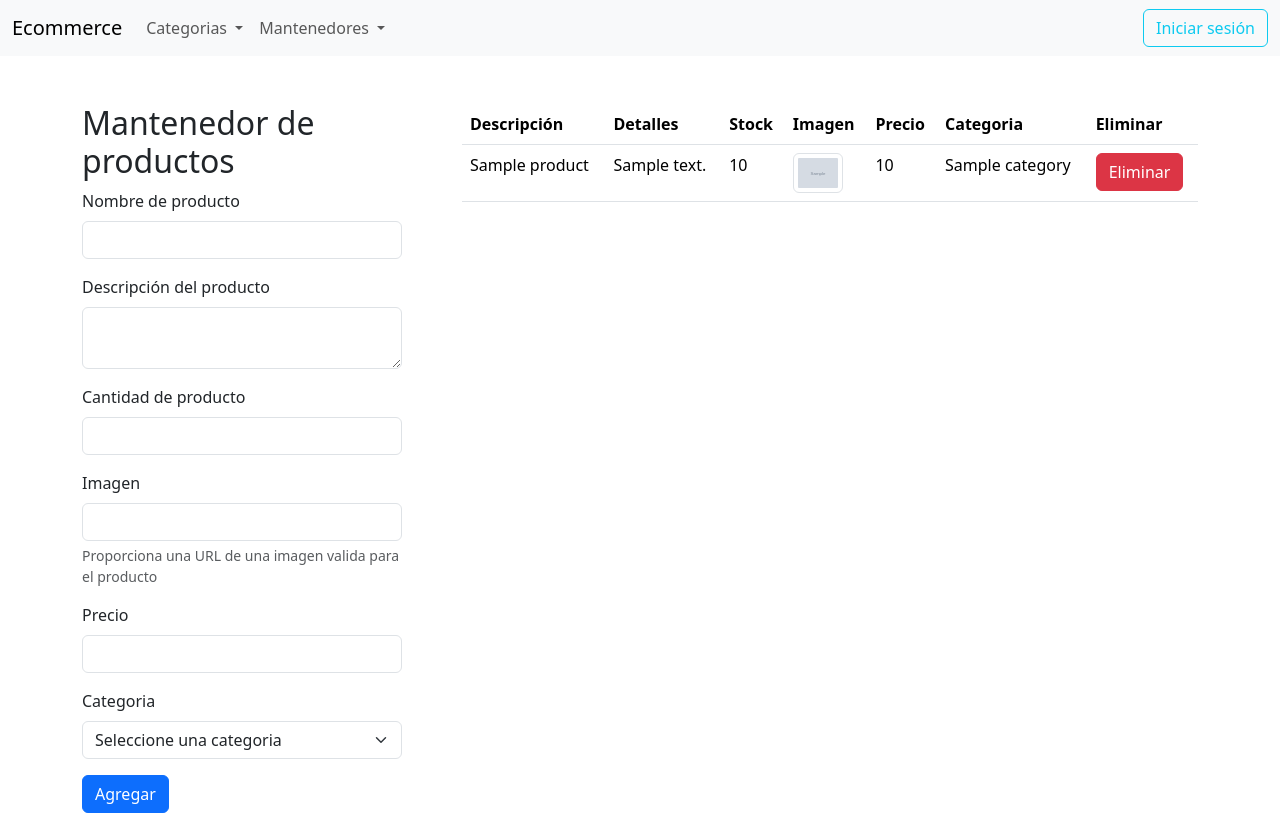
After one commit to jcandiap/py-ecommerce, a Django app: template project/apps/store/templates/store/product_maintainer.html in a window 1280 px wide. The commit adds this page. Run offline with Django 4.2, Linux system fonts and the light colour scheme; the template is opened without the code that fills it: most values are stand-ins (such as "Sample title", 1, 10 or a date in 2020); grey boxes marked "Sample" are stand-in pictures; some libraries are stand-ins or nearby versions.

Commit message:
avance de mantenedor de productos

```diff
--- /dev/null
+++ b/project/apps/store/templates/store/product_maintainer.html
@@ -0,0 +1,73 @@
+{% extends 'base.html' %}
+{% block PAGE_TITLE %} Product maintainer {% endblock PAGE_TITLE %}
+{% block CONTENT %}
+    <div class="row">
+        <div class="col-md-4 col-12">
+            <h2>Mantenedor de productos</h2>
+            <form style="width: 20rem" id="product-form" method="post">
+                {% csrf_token %}
+                <div class="mb-3">
+                    <label for="name" class="form-label">Nombre de producto</label>
+                    <input type="text" class="form-control" id="name" name="name" required>
+                </div>
+                <div class="mb-3">
+                    <label for="description" class="form-label">Descripción del producto</label>
+                    <textarea type="text" class="form-control" id="description" name="description" required></textarea>
+                </div>
+                <div class="mb-3">
+                    <label for="stock" class="form-label">Cantidad de producto</label>
+                    <input type="number" class="form-control" id="stock" name="stock" min="1" required>
+                </div>
+                <div class="mb-3">
+                    <label for="image" class="form-label">Imagen</label>
+                    <input type="text" class="form-control" id="image" name="image" required>
+                    <div id="avatarHelp" class="form-text">Proporciona una URL de una imagen valida para el producto</div>
+                </div>
+                <div class="mb-3">
+                    <label for="price" class="form-label">Precio</label>
+                    <input type="number" class="form-control" id="price" name="price" min="1" required>
+                </div>
+                <div class="mb-3">
+                    <label for="avatar" class="form-label">Categoria</label>
+                    <select class="form-select" aria-label="Default select example" id="pais" name="pais" required>
+                        <option value="N/A">Seleccione una categoria</option>
+                        {% for category in product_categories %}
+                        <option value="{{ category.id }}">{{ category.name }}</option>
+                        {% endfor %}
+                    </select>
+                </div>
+                <button type="submit" class="btn btn-primary">Agregar</button>
+            </form>
+        </div>
+        <div class="col-md-8 col-12 table-responsive">
+            <table class="table">
+                <thead>
+                  <tr>
+                    <th scope="col">Descripción</th>
+                    <th scope="col">Detalles</th>
+                    <th scope="col">Stock</th>
+                    <th scope="col">Imagen</th>
+                    <th scope="col">Precio</th>
+                    <th scope="col">Categoria</th>
+                    <th scope="col">Eliminar</th>
+                  </tr>
+                </thead>
+                <tbody>
+                    {% for product in added_products %}
+                    <tr>
+                        <td>{{ product.name }}</td>
+                        <td>{{ product.description }}</td>
+                        <td>{{ product.stock }}</td>
+                        <td><img class="img-thumbnail" src="{{ product.image }}" width="50" height="50"></td>
+                        <td>{{ product.price }}</td>
+                        <td>{{ product.category.name }}</td>
+                        <td>
+                            <a href="{% url 'store:product_delete' %}?id={{ product.id }}" class="btn btn-danger">Eliminar</a>
+                        </td>
+                    </tr>
+                    {% endfor %}
+                </tbody>
+            </table>
+        </div>
+    </div>
+{% endblock CONTENT %}
--- a/project/apps/store/urls.py
+++ b/project/apps/store/urls.py
@@ -7,5 +7,7 @@ urlpatterns = [
     path('', views.index, name='index'),
     path('detail', views.detail, name='detail'),
     path('category-maintainer', views.category_maintainer, name='category_maintainer'),
-    path('category-delete', views.category_delete, name='category_delete')
+    path('category-delete', views.category_delete, name='category_delete'),
+    path('product-maintainer', views.product_maintainer, name='product_maintainer'),
+    path('product-delete', views.product_delete, name='product_delete')
 ]
--- a/project/templates/base.html
+++ b/project/templates/base.html
@@ -33,7 +33,7 @@
                     </a>
                     <ul class="dropdown-menu">
                         <li><a class="dropdown-item" href="{% url 'store:category_maintainer' %}">Categorias</a></li>
-                        <li><a class="dropdown-item" href="#">Productos</a></li>
+                        <li><a class="dropdown-item" href="{% url 'store:product_maintainer' %}">Productos</a></li>
                         <li><a class="dropdown-item" href="{% url 'user:country_maintainer' %}">Paises</a></li>
                     </ul>
                 </li>
```
Also changed, not shown: project/apps/store/forms.py (+8 -0 lines), project/apps/store/views.py (+31 -1 lines).
